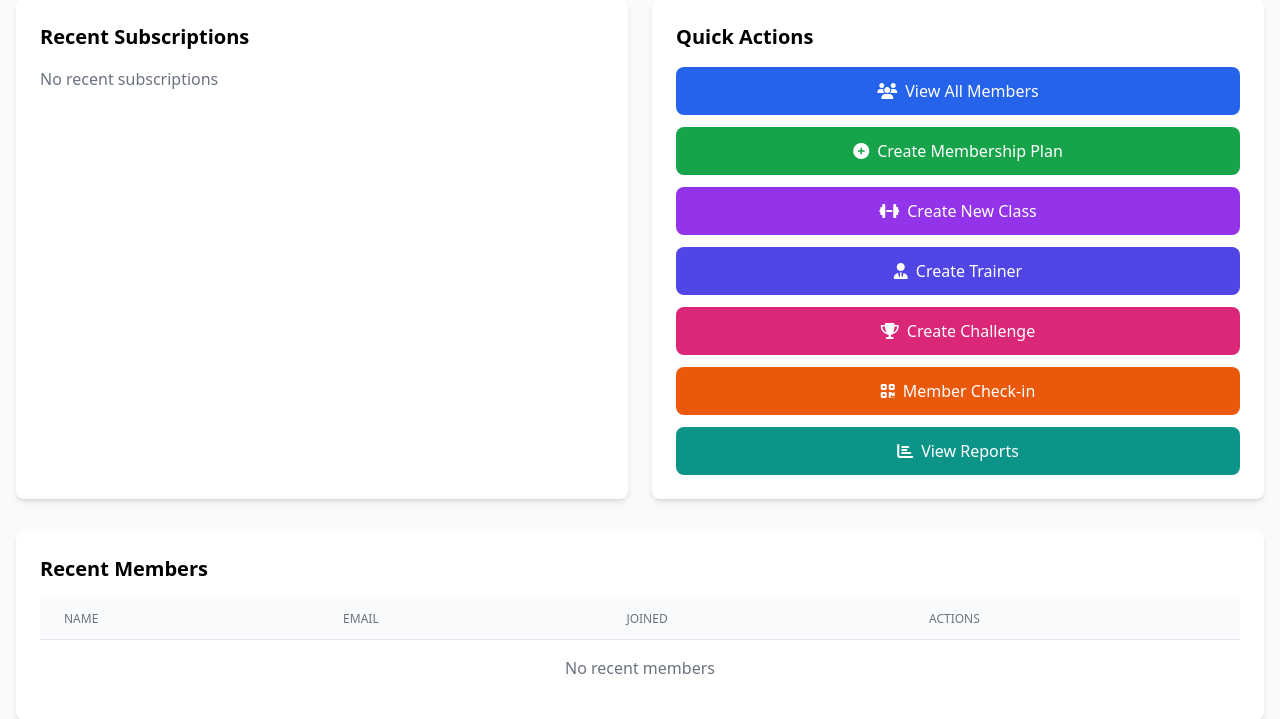
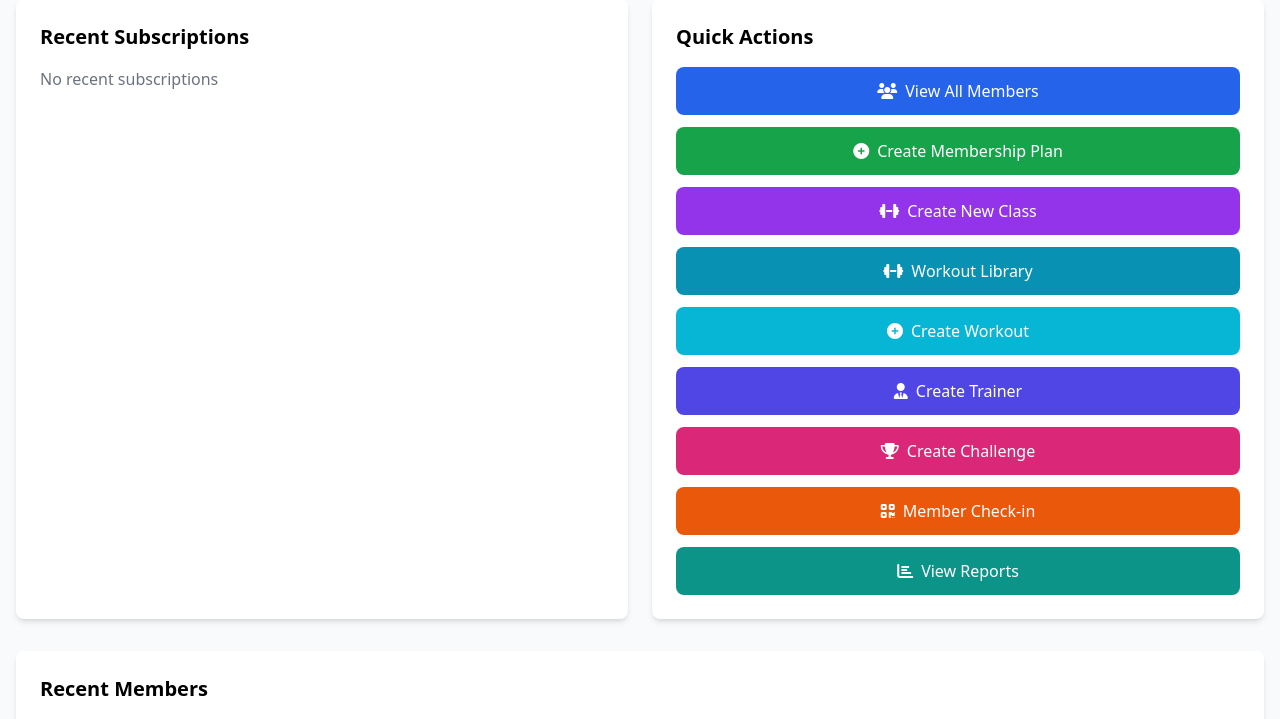
Before and after one commit to kiruuuuuuu/fitzone-gym, a Django app: page /staff/ in a window 1280 px wide. Shown: the part 333-1052 px from the top of the page. Run offline with Django 5.2, Linux system fonts and the light colour scheme; the visitor is signed in with stand-in values (Sample User, id 1); data comes from the database, SQL or seed files in the repository; data that the repository does not hold is empty; some libraries are stand-ins or nearby versions.

Commit message:
Add Workout Library and Create Workout buttons to Staff Dashboard Quick Actions

```diff
--- a/templates/staff/dashboard.html
+++ b/templates/staff/dashboard.html
@@ -86,6 +86,12 @@
                 <a href="{% url 'staff:class_create' %}" class="block w-full bg-purple-600 text-white text-center py-3 rounded-lg hover:bg-purple-700 transition">
                     <i class="fas fa-dumbbell mr-2"></i>Create New Class
                 </a>
+                <a href="{% url 'staff:workout_list' %}" class="block w-full bg-cyan-600 text-white text-center py-3 rounded-lg hover:bg-cyan-700 transition">
+                    <i class="fas fa-dumbbell mr-2"></i>Workout Library
+                </a>
+                <a href="{% url 'staff:workout_create' %}" class="block w-full bg-cyan-500 text-white text-center py-3 rounded-lg hover:bg-cyan-600 transition">
+                    <i class="fas fa-plus-circle mr-2"></i>Create Workout
+                </a>
                 <a href="{% url 'staff:trainer_create' %}" class="block w-full bg-indigo-600 text-white text-center py-3 rounded-lg hover:bg-indigo-700 transition">
                     <i class="fas fa-user-tie mr-2"></i>Create Trainer
                 </a>
```
